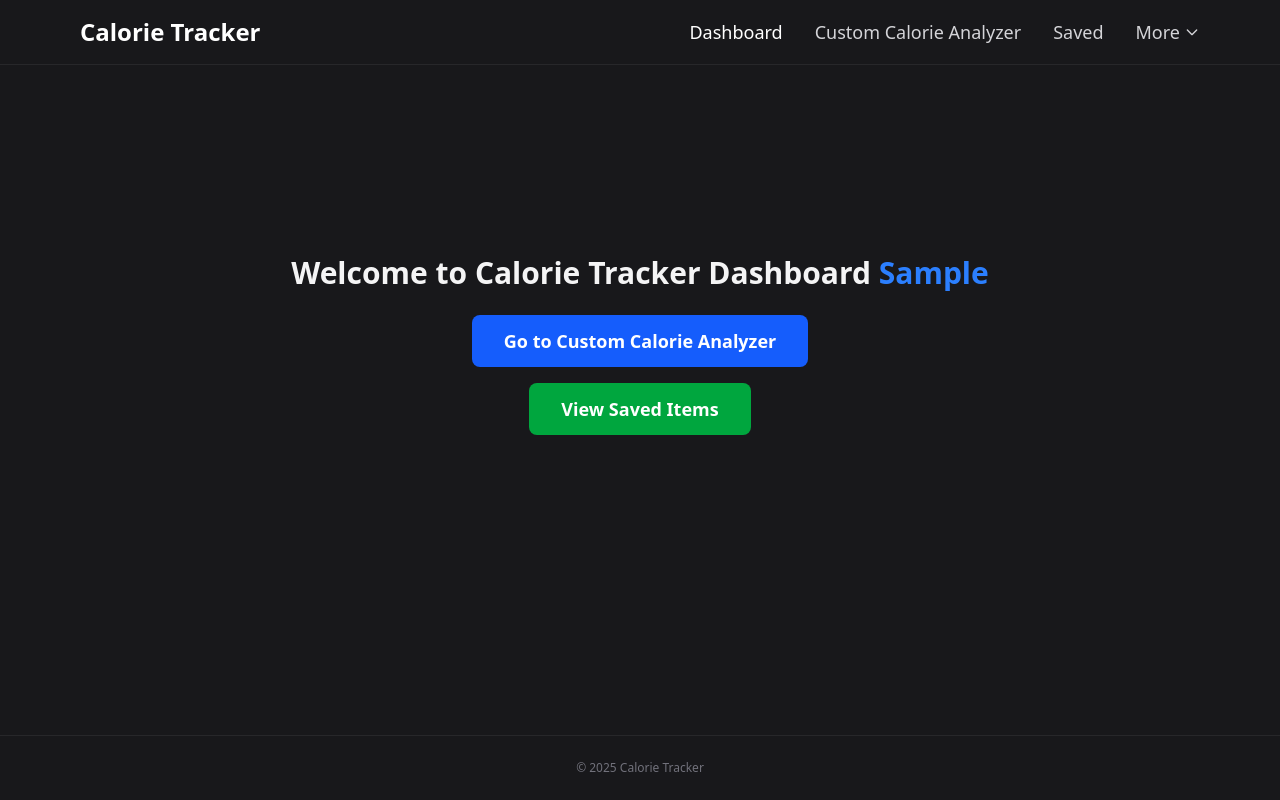
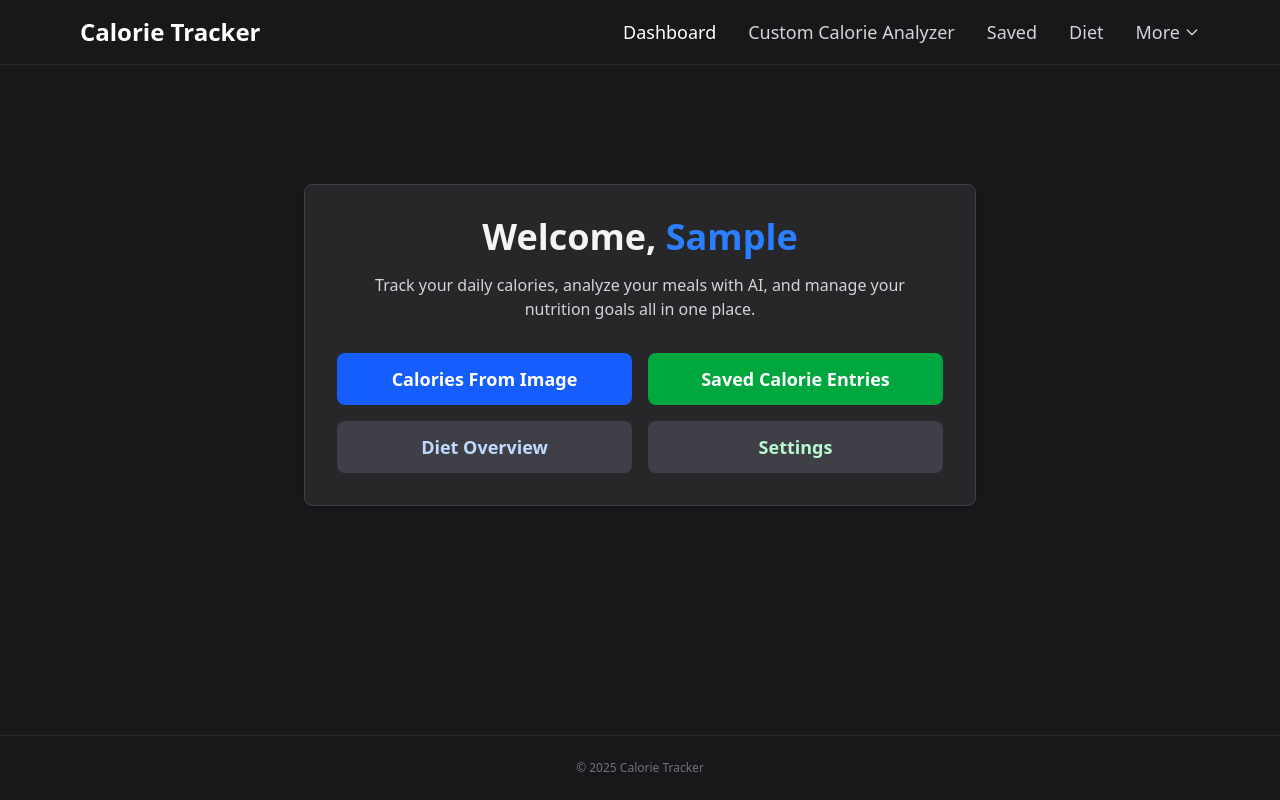
Before and after one commit to spkal01/CalorieTracker, a Flask app: page / in a window 1280 px wide. Run offline with Flask 3, Linux system fonts and the light colour scheme; the visitor is signed in with stand-in values (Sample User, id 1).

Commit message:
Revamp the ui with more ai integration

```diff
--- a/calorie_tracker/routes.py
+++ b/calorie_tracker/routes.py
@@ -49,6 +49,11 @@ class User(db.Model, UserMixin):
     id = db.Column(db.Integer, primary_key=True)
     username = db.Column(db.String(150), unique=True, nullable=False)
     password = db.Column(db.String(150), nullable=False)
+    gender = db.Column(db.String(10), nullable=True)
+    age = db.Column(db.Integer, nullable=True)
+    weight = db.Column(db.Float, nullable=True)
+    height = db.Column(db.Float, nullable=True)
+    daily_calorie_goal = db.Column(db.Integer, nullable=True)
     saved_calories = db.relationship('SavedCalories', backref='user', lazy=True)
     email = db.Column(db.String(150), unique=True, nullable=False)
 
@@ -270,6 +275,7 @@ def custom_calories():
                                 ],
                             }
                         ],
+                        temperature=0,
                     )
 
                     ai_result = response.output_text
@@ -330,12 +336,50 @@ def get_saved_data():
     return result
 
 
-@app.route('/profile', methods=['GET','POST'])
+@app.route('/profile')
 @login_required
 def profile():
     username = current_user.username
     email = current_user.email
     return render_template('profile.html', username=username, email=email)
+
+@app.route('/settings', methods=['GET', 'POST'])
+@login_required
+def settings():
+    ai_suggestion = None
+    if request.method == 'POST':
+        if request.form.get('ai_suggest'):
+            ai_suggestion = ai_reccomend_daily_calories()
+        else:
+            daily_calorie_goal = request.form.get('daily_calorie_goal')
+            if daily_calorie_goal:
+                current_user.daily_calorie_goal = int(daily_calorie_goal)
+                db.session.commit()
+                flash('Daily calorie goal updated!', 'success')
+            else:
+                flash('Please provide a valid calorie goal.', 'error')
+            age = request.form.get('age')
+            weight = request.form.get('weight')
+            height = request.form.get('height')
+            gender = request.form.get('gender')
+            if age and weight and height and gender:
+                current_user.age = int(age)
+                current_user.weight = float(weight)
+                current_user.height = float(height)
+                current_user.gender = str(gender)
+                db.session.commit()
+                flash('Profile updated!', 'success')
+            else:
+                flash('Please provide valid age, weight, and height.', 'error')
+    return render_template(
+        'settings.html',
+        daily_calorie_goal=current_user.daily_calorie_goal,
+        age=current_user.age,
+        weight=current_user.weight,
+        height=current_user.height,
+        gender=current_user.gender,
+        ai_suggestion=ai_suggestion
+    )
 
 def push_data(calories, date=dt.now().strftime("%Y-%m-%d"), food_name="Custom"):
     entry = SavedCalories.query.filter_by(date=date, user_id=current_user.id).first()
@@ -374,6 +418,23 @@ def edit_data(entry_id):
         flash('No data found for the given entry.', 'error')
     return redirect(url_for('saved'))
 
+@app.route('/diet', methods=['GET', 'POST'])
+@login_required
+def diet():
+    today = dt.now().strftime("%Y-%m-%d")
+    entry = SavedCalories.query.filter_by(date=today, user_id=current_user.id).first()
+    calories_consumed = sum(f.calories for f in entry.food_items) if entry else 0
+    if current_user.daily_calorie_goal is None:
+        flash('Please set your daily calorie goal in settings.', 'warning')
+        return redirect(url_for('settings'))
+    daily_calorie_goal = current_user.daily_calorie_goal or 2000  # fallback value
+
+    return render_template(
+        'diet.html',
+        calories_consumed=calories_consumed,
+        daily_calorie_goal=daily_calorie_goal
+    )
+
 @login_manager.user_loader
 def load_user(user_id):
     return User.query.get(int(user_id))
@@ -394,3 +455,44 @@ def verify_reset_token(token, expiration=3600):
     except Exception:
         return None
     return email
+
+def ai_reccomend_daily_calories():
+    age = current_user.age
+    weight = current_user.weight
+    height = current_user.height
+    if not all([age, weight, height]):
+        flash('Please provide your age, weight, and height in settings.', 'warning')
+        return redirect(url_for('settings'))
+
+
+    response = openai.chat.completions.create(
+        model="gpt-4o-mini",
+        messages=[
+            {
+                "role": "system",
+                "content": (
+                    "You are a calorie calculator assistant. Use the Mifflin-St Jeor equation "
+                    "and a sedentary activity level (1.2 multiplier) to calculate daily caloric needs. "
+                    "Only output values for maintenance, deficit (20%), and surplus (20%) in kcal. "
+                    "Label each with percentage differences. Do not add any explanations or extra text."
+                ),
+            },
+            {
+                "role": "user",
+                "content": (
+                    f"Age: {age}\n"
+                    f"Weight: {weight} kg\n"
+                    f"Height: {height} cm\n\n"
+                    "Please provide daily caloric needs for:\n"
+                    "- Maintenance\n"
+                    "- 20% Deficit (cutting)\n"
+                    "- 20% Surplus (bulking)\n\n"
+                    "Show the kcal values and percentage differences only. No explanation or other output. "
+                    "Round all calorie values to the nearest decade (e.g., 1874 → 1870)."
+                ),
+            },
+        ],
+        temperature=0
+    )
+
+    return response.choices[0].message.content
--- a/calorie_tracker/static/css/output.css
+++ b/calorie_tracker/static/css/output.css
@@ -13,8 +13,10 @@
     --color-red-600: oklch(57.7% 0.245 27.325);
     --color-red-700: oklch(50.5% 0.213 27.518);
     --color-red-800: oklch(44.4% 0.177 26.899);
+    --color-yellow-200: oklch(94.5% 0.129 101.54);
     --color-yellow-500: oklch(79.5% 0.184 86.047);
     --color-yellow-600: oklch(68.1% 0.162 75.834);
+    --color-yellow-800: oklch(47.6% 0.114 61.907);
     --color-green-200: oklch(92.5% 0.084 155.995);
     --color-green-400: oklch(79.2% 0.209 151.711);
     --color-green-500: oklch(72.3% 0.219 149.579);
@@ -40,6 +42,7 @@
     --spacing: 0.25rem;
     --container-sm: 24rem;
     --container-md: 28rem;
+    --container-xl: 36rem;
     --container-2xl: 42rem;
     --container-3xl: 48rem;
     --container-6xl: 72rem;
@@ -47,8 +50,12 @@
     --text-xs--line-height: calc(1 / 0.75);
     --text-sm: 0.875rem;
     --text-sm--line-height: calc(1.25 / 0.875);
+    --text-base: 1rem;
+    --text-base--line-height: calc(1.5 / 1);
     --text-lg: 1.125rem;
     --text-lg--line-height: calc(1.75 / 1.125);
+    --text-xl: 1.25rem;
+    --text-xl--line-height: calc(1.75 / 1.25);
     --text-2xl: 1.5rem;
     --text-2xl--line-height: calc(2 / 1.5);
     --text-3xl: 1.875rem;
@@ -367,6 +383,9 @@
   .max-w-sm {
     max-width: var(--container-sm);
   }
+  .max-w-xl {
+    max-width: var(--container-xl);
+  }
   .min-w-\[120px\] {
     min-width: 120px;
   }
@@ -556,9 +596,6 @@
   }
   .px-6 {
     padding-inline: calc(var(--spacing) * 6);
-  }
-  .px-8 {
-    padding-inline: calc(var(--spacing) * 8);
   }
   .py-1 {
     padding-block: calc(var(--spacing) * 1);
@@ -885,6 +933,43 @@
       outline-style: none;
     }
   }
+  .disabled\:cursor-not-allowed {
+    &:disabled {
+      cursor: not-allowed;
+    }
+  }
+  .disabled\:opacity-50 {
+    &:disabled {
+      opacity: 50%;
+    }
+  }
+  .sm\:mb-6 {
+    @media (width >= 40rem) {
+      margin-bottom: calc(var(--spacing) * 6);
+    }
+  }
+  .sm\:flex-row {
+    @media (width >= 40rem) {
+      flex-direction: row;
+    }
+  }
+  .sm\:p-6 {
+    @media (width >= 40rem) {
+      padding: calc(var(--spacing) * 6);
+    }
+  }
+  .sm\:text-2xl {
+    @media (width >= 40rem) {
+      font-size: var(--text-2xl);
+      line-height: var(--tw-leading, var(--text-2xl--line-height));
+    }
+  }
+  .sm\:text-4xl {
+    @media (width >= 40rem) {
+      font-size: var(--text-4xl);
+      line-height: var(--tw-leading, var(--text-4xl--line-height));
+    }
+  }
   .md\:flex {
     @media (width >= 48rem) {
       display: flex;
--- a/calorie_tracker/templates/base.html
+++ b/calorie_tracker/templates/base.html
@@ -21,6 +21,7 @@
                 <a href="{{ url_for('index') }}" class="text-white hover:text-blue-400 transition text-lg">Dashboard</a>
                 <a href="{{ url_for('custom_calories') }}" class="text-zinc-300 hover:text-blue-400 transition text-lg">Custom Calorie Analyzer</a>
                 <a href="{{ url_for('saved')}}" class="text-zinc-300 hover:text-blue-400 transition text-lg">Saved</a>
+                <a href="{{ url_for('diet') }}" class="text-zinc-300 hover:text-blue-400 transition text-lg">Diet</a>
                 <!-- Dropdown -->
                 <div class="relative" id="dropdown-container">
                     <button id="dropdown-toggle" class="text-zinc-300 hover:text-blue-400 transition text-lg focus:outline-none flex items-center gap-1">
@@ -30,8 +31,8 @@
                         </svg>
                     </button>
                     <div id="dropdown-menu" class="absolute hidden bg-zinc-800 mt-2 rounded shadow-lg py-2 w-48 z-10 right-0 transition-all duration-300 opacity-0 scale-95 pointer-events-none">
-                        <a href="#" class="block px-4 py-2 text-sm text-white hover:bg-zinc-700">Settings</a>
-                        <a href="#" class="block px-4 py-2 text-sm text-white hover:bg-zinc-700">Profile</a>
+                        <a href="{{ url_for('settings')}}" class="block px-4 py-2 text-sm text-white hover:bg-zinc-700">Settings</a>
+                        <a href="{{ url_for('profile')}}" class="block px-4 py-2 text-sm text-white hover:bg-zinc-700">Profile</a>
                         <a href="{{ url_for('logout')}}" class="block px-4 py-2 text-sm text-white hover:bg-zinc-700">Logout</a>
                     </div>
                 </div>
@@ -47,9 +48,10 @@
                 <a href="{{ url_for('index') }}" class="text-white hover:text-blue-400 transition text-lg">Dashboard</a>
                 <a href="{{ url_for('custom_calories') }}" class="text-zinc-300 hover:text-blue-400 transition text-lg">Custom Calorie Analyzer</a>
                 <a href="{{ url_for('saved')}}" class="text-zinc-300 hover:text-blue-400 transition text-lg">Saved</a>
+                <a href="{{ url_for('diet') }}" class="text-zinc-300 hover:text-blue-400 transition text-lg">Diet</a>
                 <div class="border-t border-zinc-700 pt-2">
-                    <a href="#" class="block py-2 text-white hover:text-blue-400 transition text-lg">Settings</a>
-                    <a href="#" class="block py-2 text-white hover:text-blue-400 transition text-lg">Profile</a>
+                    <a href="{{ url_for('settings')}}" class="block py-2 text-white hover:text-blue-400 transition text-lg">Settings</a>
+                    <a href="{{ url_for('profile')}}" class="block py-2 text-white hover:text-blue-400 transition text-lg">Profile</a>
                     <a href="{{ url_for('logout')}}" class="block py-2 text-white hover:text-blue-400 transition text-lg">Logout</a>
                 </div>
             </div>
@@ -116,6 +118,8 @@
                                     bg-green-800/50 border-green-500 text-green-200
                                 {% elif category == 'error' %}
                                     bg-red-800/50 border-red-500 text-red-200
+                                {% elif category == 'warning' %}
+                                    bg-yellow-800/50 border-yellow-500 text-yellow-200
                                 {% else %}
                                     bg-zinc-800 border-zinc-700 text-zinc-200
                                 {% endif %}
--- a/calorie_tracker/templates/dashboard.html
+++ b/calorie_tracker/templates/dashboard.html
@@ -1,18 +1,34 @@
 {% extends "base.html" %}
 
 {% block content %}
-<div class="flex flex-col items-center justify-center min-h-[60vh]">
-    <h2 class="text-3xl font-bold mb-6">
-        Welcome to Calorie Tracker Dashboard
-        <span class="text-blue-500 capitalize">{{ current_user.username }}</span>
-    </h2>
-    <a href="{{ url_for('custom_calories') }}"
-       class="bg-blue-600 hover:bg-blue-700 text-white font-semibold py-3 px-8 rounded-lg text-lg transition">
-        Go to Custom Calorie Analyzer
-    </a>
-    <a href="{{ url_for('saved') }}"
-        class="mt-4 bg-green-600 hover:bg-green-700 text-white font-semibold py-3 px-8 rounded-lg text-lg transition">
-         View Saved Items
-    </a>
+<div class="flex flex-col items-center justify-center min-h-[60vh] px-2">
+    <div class="w-full max-w-2xl bg-zinc-800 border border-zinc-700 rounded-lg shadow p-8 flex flex-col items-center">
+        <h2 class="text-3xl sm:text-4xl font-bold mb-4 text-center">
+            Welcome, <span class="text-blue-500 capitalize">{{ current_user.username }}</span>
+        </h2>
+        <p class="text-zinc-300 text-center mb-8 max-w-xl">
+            Track your daily calories, analyze your meals with AI, and manage your nutrition goals all in one place.
+        </p>
+        <div class="w-full flex flex-col sm:flex-row gap-4 justify-center">
+            <a href="{{ url_for('custom_calories') }}"
+               class="flex-1 bg-blue-600 hover:bg-blue-700 text-white font-semibold py-3 px-6 rounded-lg text-lg transition text-center">
+                Calories From Image
+            </a>
+            <a href="{{ url_for('saved') }}"
+               class="flex-1 bg-green-600 hover:bg-green-700 text-white font-semibold py-3 px-6 rounded-lg text-lg transition text-center">
+                Saved Calorie Entries
+            </a>
+        </div>
+        <div class="w-full flex flex-col sm:flex-row gap-4 justify-center mt-4">
+            <a href="{{ url_for('diet') }}"
+               class="flex-1 bg-zinc-700 hover:bg-blue-700 text-blue-200 font-semibold py-3 px-6 rounded-lg text-lg transition text-center">
+                Diet Overview
+            </a>
+            <a href="{{ url_for('settings') }}"
+               class="flex-1 bg-zinc-700 hover:bg-green-700 text-green-200 font-semibold py-3 px-6 rounded-lg text-lg transition text-center">
+                Settings
+            </a>
+        </div>
+    </div>
 </div>
 {% endblock %}
--- a/calorie_tracker/templates/saved.html
+++ b/calorie_tracker/templates/saved.html
@@ -18,7 +18,7 @@
                 <thead>
                     <tr>
                         <th class="py-2 px-2 border-b border-zinc-700 text-zinc-300">Date</th>
-                        <th class="py-2 px-2 border-b border-zinc-700 text-zinc-300">Calories</th>
+                        <th class="py-2 px-2 border-b border-zinc-700 text-zinc-300">Total Calories</th>
                         <th class="py-2 px-2 border-b border-zinc-700 text-zinc-300">Actions</th>
                     </tr>
                 </thead>
```
Also changed, not shown: other parts of calorie_tracker/static/css/output.css (+41 -0 lines), calorie_tracker/templates/diet.html (added, +73 -0 lines), calorie_tracker/templates/settings.html (added, +101 -0 lines).
